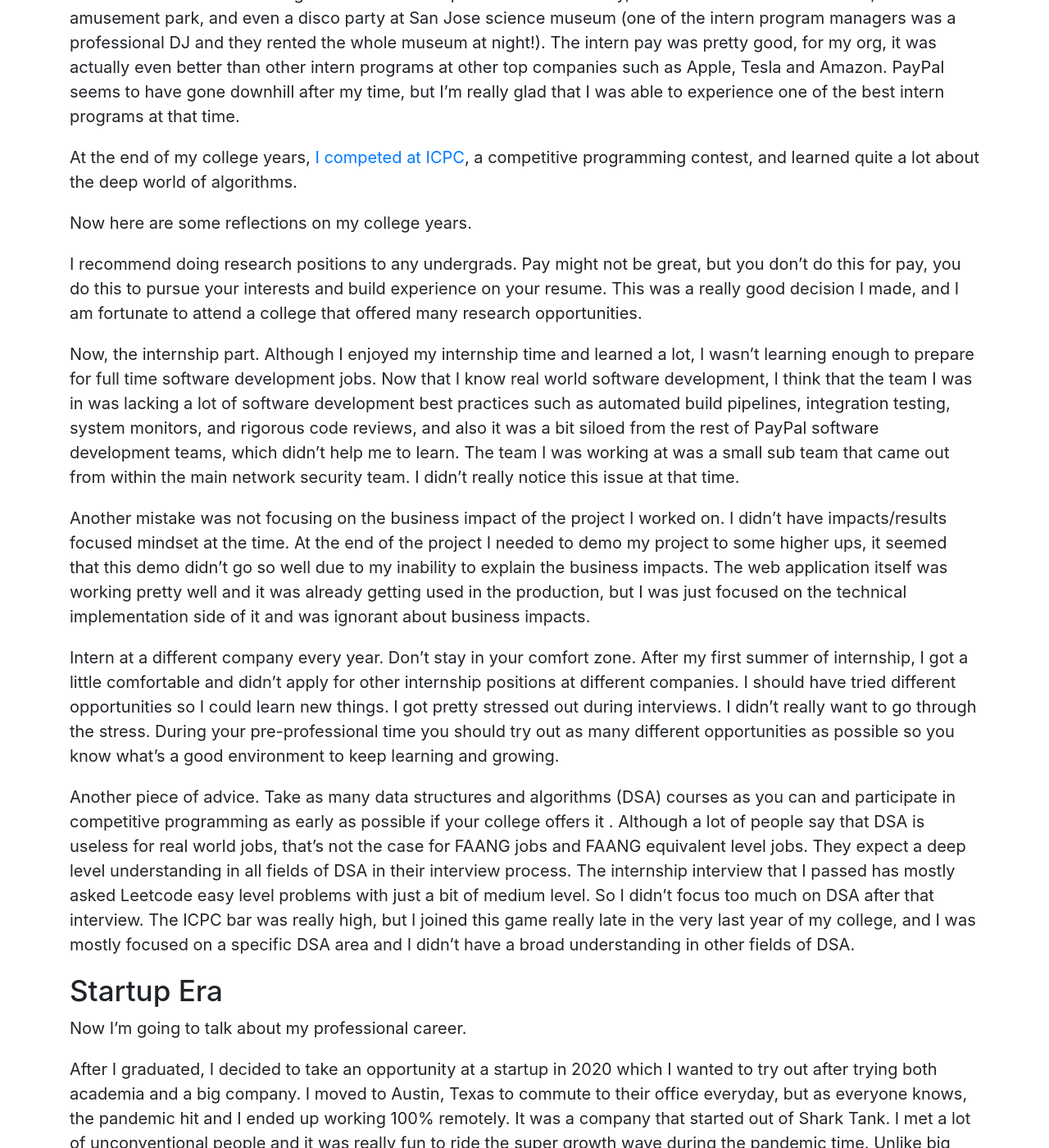
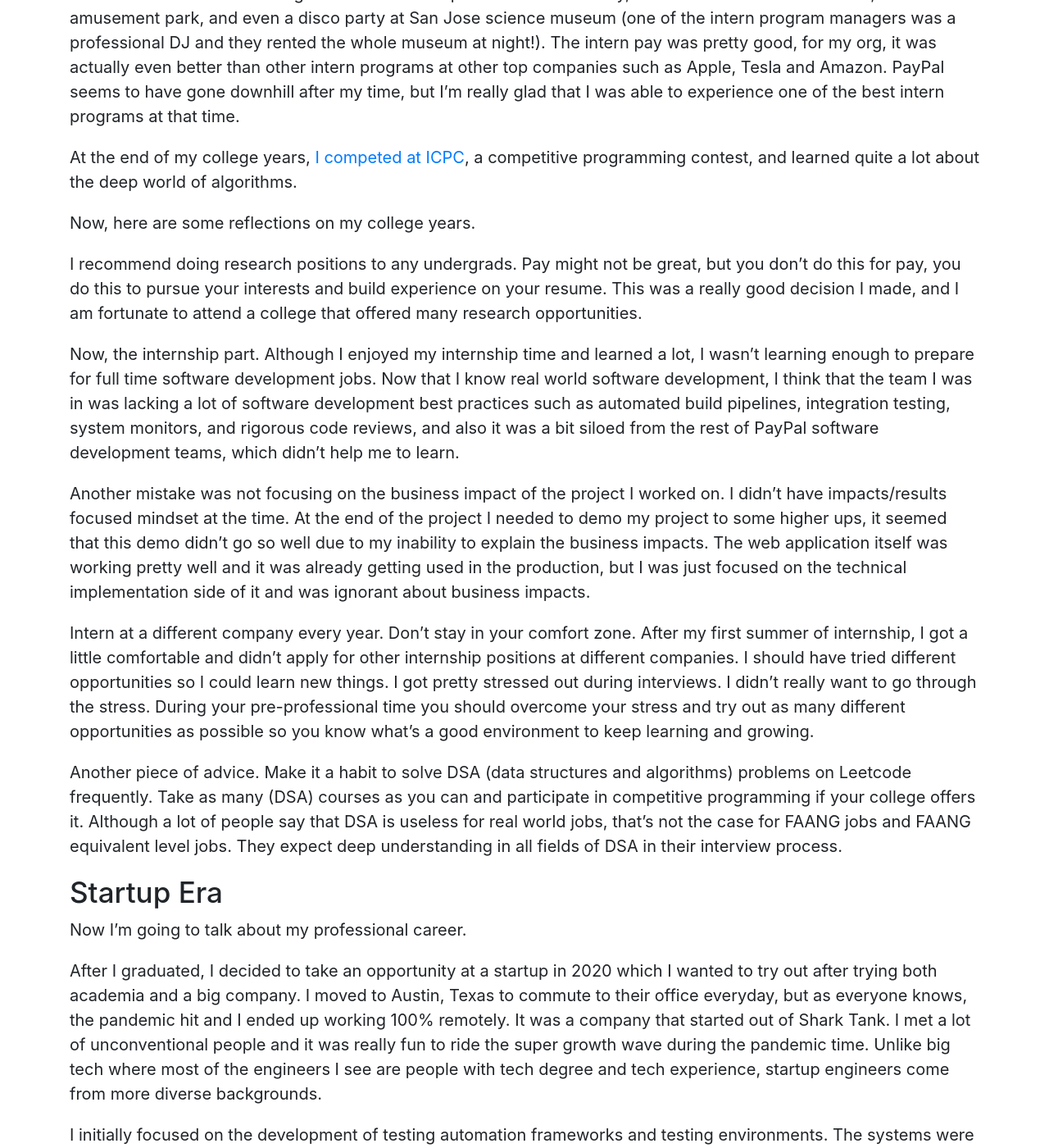
Before and after one commit to takasoft/takasoft.github.io, a Jekyll site: the page built from _posts/2025-01-14-5-year-reflection-as-software-engineer.md, in a window 1280 px wide and 1400 px high, scrolled down 1235 px. Shown: the whole window at 82% size. Built offline with Jekyll 4.4.1, drawn with Linux system fonts in a browser that asks for light colours.

Commit message:
Update 2025-01-14-5-year-reflection-as-software-engineer.md

```diff
--- a/_posts/2025-01-14-5-year-reflection-as-software-engineer.md
+++ b/_posts/2025-01-14-5-year-reflection-as-software-engineer.md
@@ -17,17 +17,17 @@
 
 At the end of my college years, [I competed at ICPC](https://takasoft.io/blog/icpc-na-championship), a competitive programming contest, and learned quite a lot about the deep world of algorithms.
 
-Now here are some reflections on my college years.
+Now, here are some reflections on my college years.
 
 I recommend doing research positions to any undergrads. Pay might not be great, but you don't do this for pay, you do this to pursue your interests and build experience on your resume. This was a really good decision I made, and I am fortunate to attend a college that offered many research opportunities.
 
-Now, the internship part. Although I enjoyed my internship time and learned a lot, I wasn't learning enough to prepare for full time software development jobs. Now that I know real world software development, I think that the team I was in was lacking a lot of software development best practices such as automated build pipelines, integration testing, system monitors, and rigorous code reviews, and also it was a bit siloed from the rest of PayPal software development teams, which didn't help me to learn. The team I was working at was a small sub team that came out from within the main network security team. I didn't really notice this issue at that time.
+Now, the internship part. Although I enjoyed my internship time and learned a lot, I wasn't learning enough to prepare for full time software development jobs. Now that I know real world software development, I think that the team I was in was lacking a lot of software development best practices such as automated build pipelines, integration testing, system monitors, and rigorous code reviews, and also it was a bit siloed from the rest of PayPal software development teams, which didn't help me to learn.
 
 Another mistake was not focusing on the business impact of the project I worked on. I didn't have impacts/results focused mindset at the time. At the end of the project I needed to demo my project to some higher ups, it seemed that this demo didn't go so well due to my inability to explain the business impacts. The web application itself was working pretty well and it was already getting used in the production, but I was just focused on the technical implementation side of it and was ignorant about business impacts.
 
-Intern at a different company every year. Don't stay in your comfort zone. After my first summer of internship, I got a little comfortable and didn't apply for other internship positions at different companies. I should have tried different opportunities so I could learn new things. I got pretty stressed out during interviews. I didn't really want to go through the stress. During your pre-professional time you should try out as many different opportunities as possible so you know what's a good environment to keep learning and growing.
+Intern at a different company every year. Don't stay in your comfort zone. After my first summer of internship, I got a little comfortable and didn't apply for other internship positions at different companies. I should have tried different opportunities so I could learn new things. I got pretty stressed out during interviews. I didn't really want to go through the stress. During your pre-professional time you should overcome your stress and try out as many different opportunities as possible so you know what's a good environment to keep learning and growing.
 
-Another piece of advice. Take as many data structures and algorithms (DSA) courses as you can and participate in competitive programming as early as possible if your college offers it . Although a lot of people say that DSA is useless for real world jobs, that's not the case for FAANG jobs and FAANG equivalent level jobs. They expect a deep level understanding in all fields of DSA in their interview process. The internship interview that I passed has mostly asked Leetcode easy level problems with just a bit of medium level. So I didn't focus too much on DSA after that interview. The ICPC bar was really high, but I joined this game really late in the very last year of my college, and I was mostly focused on a specific DSA area and I didn't have a broad understanding in other fields of DSA.
+Another piece of advice. Make it a habit to solve DSA (data structures and algorithms) problems on Leetcode frequently. Take as many (DSA) courses as you can and participate in competitive programming if your college offers it. Although a lot of people say that DSA is useless for real world jobs, that's not the case for FAANG jobs and FAANG equivalent level jobs. They expect deep understanding in all fields of DSA in their interview process.
 
 ### Startup Era
 
```
